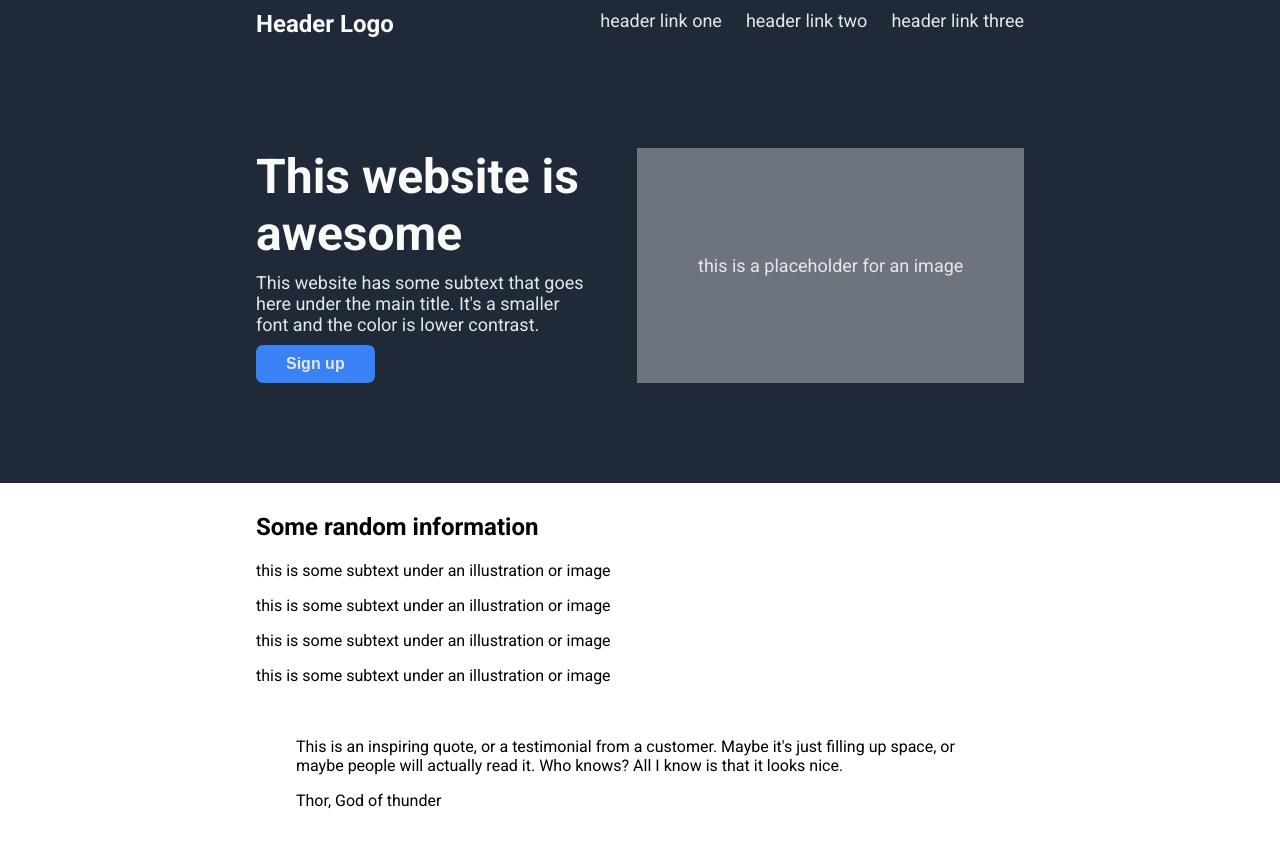
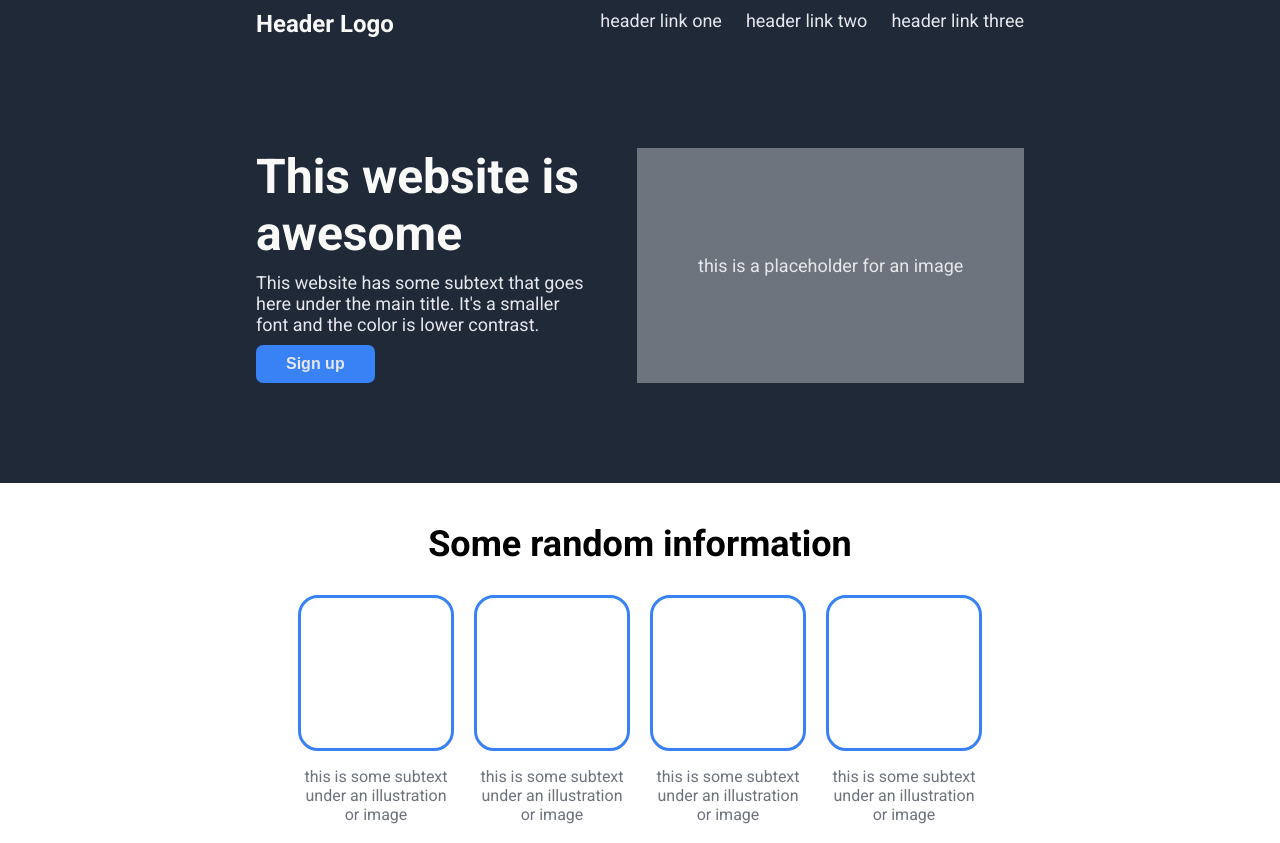
Before and after one commit to CookieDalcroy/landing_page, a plain HTML site: page index.html in a window 1280 px wide. Shown: the top 843 px of the page. Drawn offline with Linux system fonts and the light colour scheme.

Commit message:
Completed info section

```diff
--- a/index.html
+++ b/index.html
@@ -41,19 +41,19 @@
     <div class="cards">
       <div class="card">
         <div class="card-image"></div>
-        <p>this is some subtext under an illustration or image</p>
+        <p class="card-text">this is some subtext under an illustration or image</p>
       </div>
       <div class="card">
         <div class="card-image"></div>
-        <p>this is some subtext under an illustration or image</p>
+        <p class="card-text">this is some subtext under an illustration or image</p>
       </div>
       <div class="card">
         <div class="card-image"></div>
-        <p>this is some subtext under an illustration or image</p>
+        <p class="card-text">this is some subtext under an illustration or image</p>
       </div>
       <div class="card">
         <div class="card-image"></div>
-        <p>this is some subtext under an illustration or image</p>
+        <p class="card-text">this is some subtext under an illustration or image</p>
       </div>
     </div>
   </div>
--- a/style.css
+++ b/style.css
@@ -6,7 +6,6 @@
 
 .header,
 .footer,
-.info,
 .testimonial,
 .cta {
   padding: 10px 20%;
@@ -44,7 +43,12 @@ h3 {
   display: flex;
   gap: 24px;
   font-size: 18px;
+}
+
+.links li {
+  font-size: 18px;
   color: #E5E7EB;
+  font-weight: 100;
 }
 
 
@@ -89,3 +93,42 @@ h1 {
   align-items: center;
   justify-content: center;
 }
+
+.info {
+  display: flex;
+  flex-direction: column;
+  justify-content: center;
+  align-items: center;
+  padding: 10px 25%;
+}
+
+h2 {
+  font-size: 36px;
+  font-weight: extra-bold;
+  color: 1F2937;
+}
+
+.cards {
+  display: flex;
+  gap: 20px;
+  justify-content: space-around;
+}
+
+.card {
+  display: flex;
+  flex-direction: column;
+  align-items: center;
+}
+
+.card-image {
+  min-width: 150px;
+  min-height: 150px;
+  max-width: 150px;
+  border: 3px solid #3882F6;
+  border-radius: 20px;
+}
+
+.card-text {
+  text-align: center;
+  color: rgb(109 116 125);
+}
```
